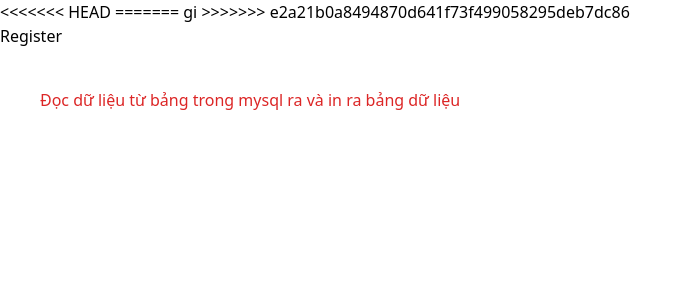
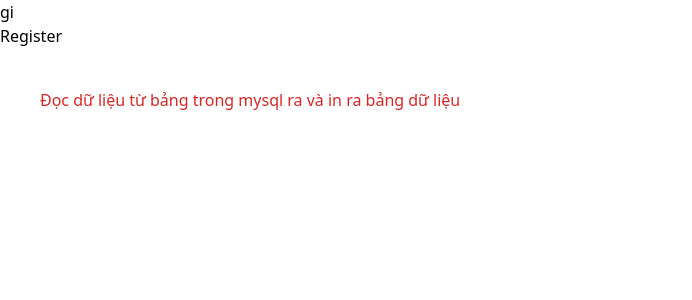
Before and after one commit to andres-alvarez19/Actua, a Django app: template templates/index.html in a window 1280 px wide. Shown: the top 300 px of the page, without its empty margins (0-692 px from the left). Run offline with Django 5.2, Linux system fonts and the light colour scheme; the template is opened without the code that fills it, so the values that code supplies are empty; parts of the project's set-up code (start-up, migrations or seed data) failed here and were passed over.

Commit message:
Actualización de archivos binarios y plantilla HTML en el repositorio

```diff
--- a/templates/index.html
+++ b/templates/index.html
@@ -3,13 +3,10 @@
 <html lang="en">
 <head>
     <meta charset="UTF-8">
-<<<<<<< HEAD
     <title>Title</title>
     <link rel="stylesheet" href="{% static 'styles.css' %}">
-=======
     <title>Title</title>gi
     {% include "css/css.html" %}
->>>>>>> e2a21b0a8494870d641f73f499058295deb7dc86
 </head>
 <body>
 <h2 class="text-green-500">Register</h2>
```
